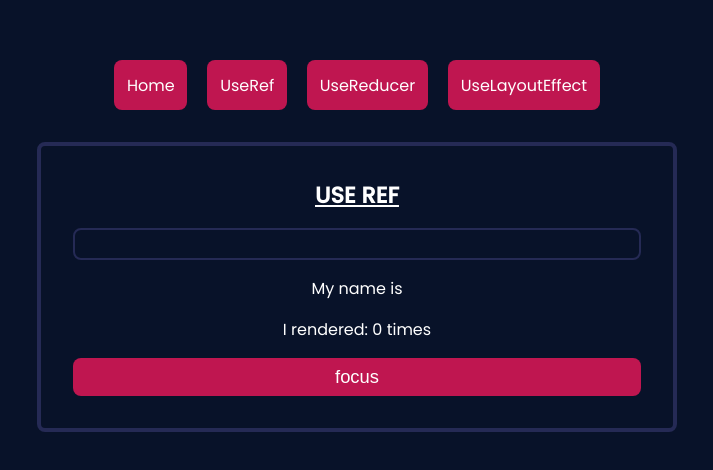
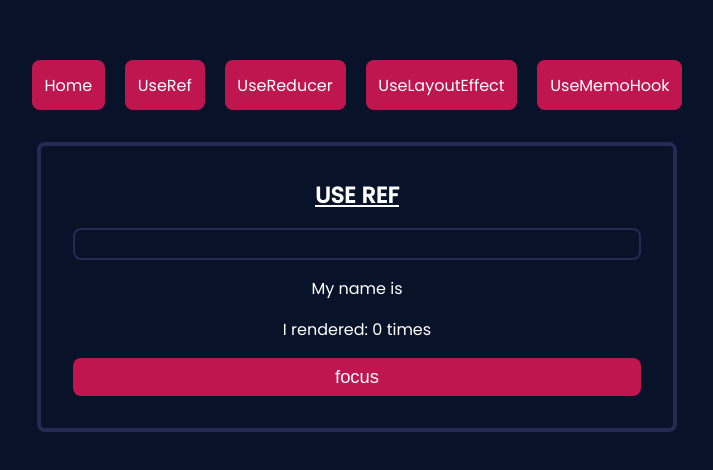
Before and after one commit to LemmyMwaura/all-react-hooks-guide, a React (Create React App) app: page /UseRefHook in a window 1280 px wide. Shown: the part 122-592 px from the top of the page, without its empty margins (283-996 px from the left). Built offline with nearby package versions, Linux system fonts and the light colour scheme.

Commit message:
refactor: implement memo hook routing

```diff
--- a/src/components/Header.jsx
+++ b/src/components/Header.jsx
@@ -3,6 +3,7 @@ import { BrowserRouter, Routes, Route, Link } from 'react-router-dom'
 import Home from './Home';
 import RefHook from './RefHook';
 import ReducerHook from './ReducerHook';
+import MemoHook from './MemoHook';
 import LayoutEffectHook from './LayoutEffectHook';
 
 export default function Header() {
@@ -13,6 +14,7 @@ export default function Header() {
         <Link to="/UseRefHook">UseRef</Link>
         <Link to="/UseReducerHook">UseReducer</Link>
         <Link to="/UseLayoutEffectHook">UseLayoutEffect</Link>
+        <Link to="/UseMemoHook">UseMemoHook</Link>
       </nav>
 
       <Routes>
@@ -20,6 +22,7 @@ export default function Header() {
         <Route path='/UseReducerHook' element={<ReducerHook/>}/>
         <Route path='/UseRefHook' element={<RefHook/>}/>
         <Route path='/UseLayoutEffectHook' element={<LayoutEffectHook/>}/>
+        <Route path='/UseMemoHook' element={<MemoHook/>}/>
       </Routes>
     </BrowserRouter>
   )
--- a/src/components/RefHook.jsx
+++ b/src/components/RefHook.jsx
@@ -15,7 +15,7 @@ export default function RefHook() {
 
   return (
     <main className='hook-wrapper'>
-       <h4 className='hook-title'>Use Ref</h4>
+      <h4 className='hook-title'>Use Ref</h4>
       <input
         className="hook-form-input"
         ref={inputRef}
```
